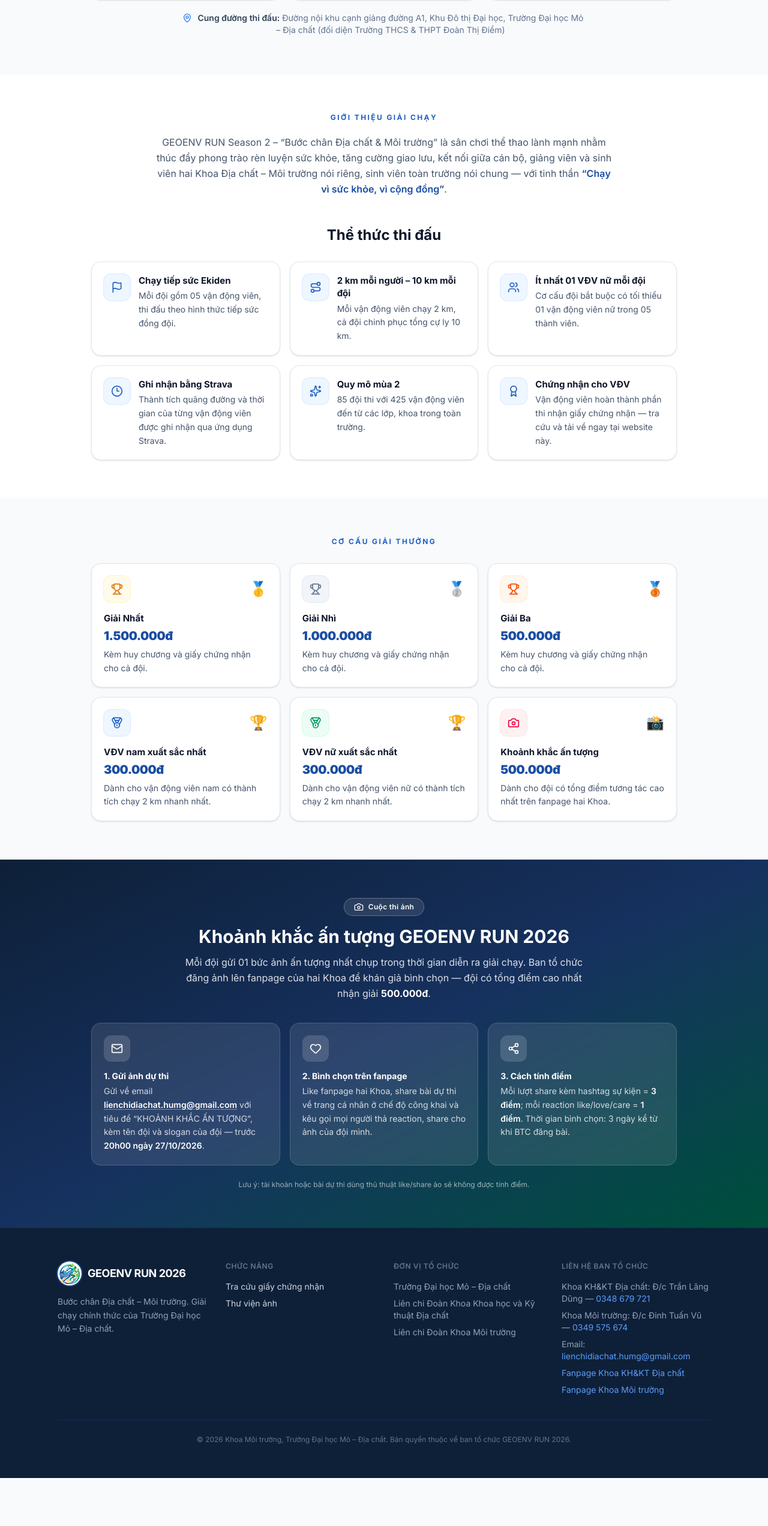
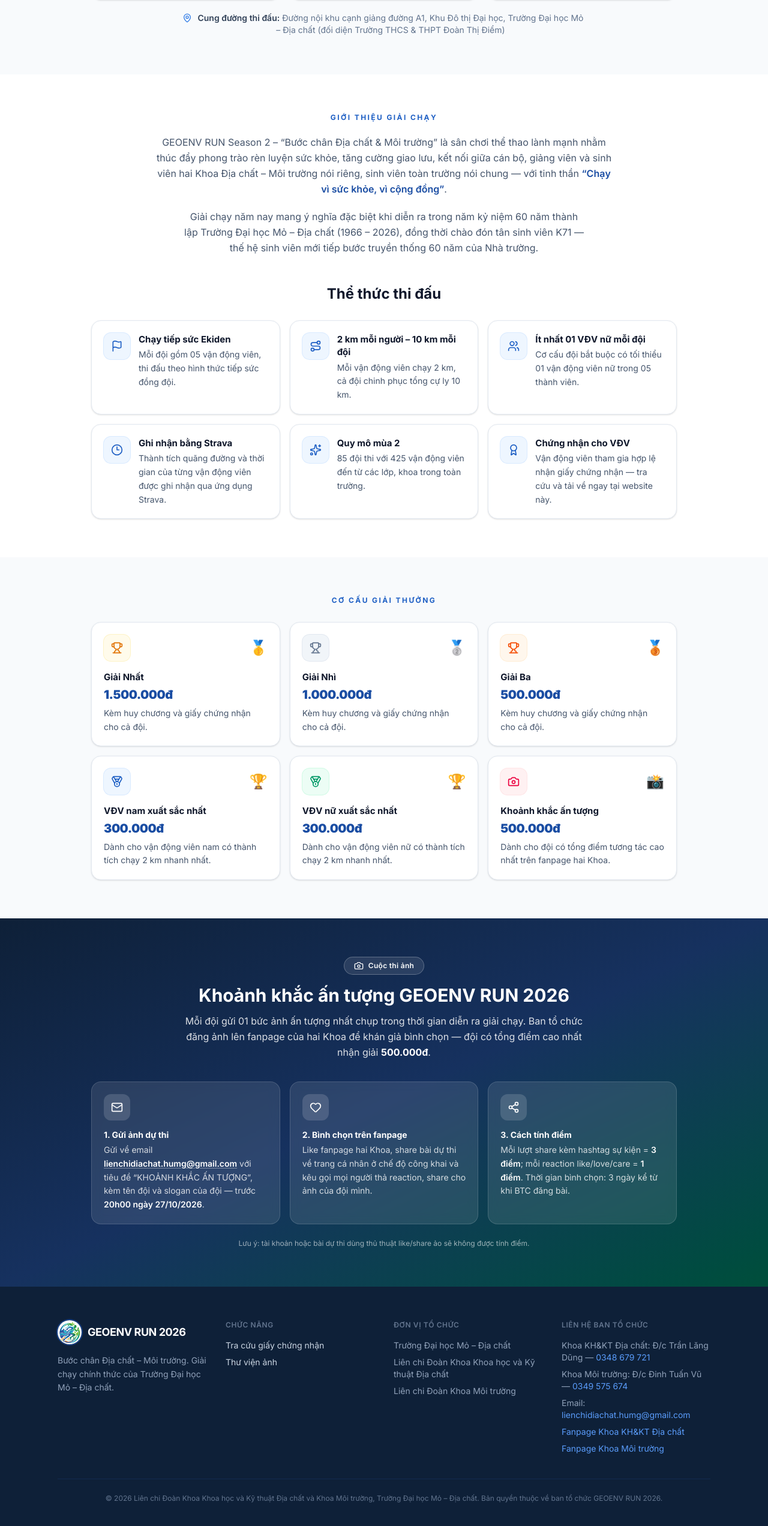
Before and after one commit to koko999-tien/geoenv-run-2026-certificates, a React (Vite) app: page / in a window 1280 px wide. Shown: the part 1600-4144 px from the top of the page at 60% size. Before the commit the page ends 4064 px from the top, so only its background shows below. Built offline with nearby package versions, Linux system fonts and the light colour scheme; no server answers.

Commit message:
Leadership review fixes: post-race countdown state, two-faculty copyright, certificate wording, 60-year meaning paragraph

```diff
--- a/src/components/Footer.tsx
+++ b/src/components/Footer.tsx
@@ -95,7 +95,8 @@
 
         <div className="mt-10 border-t border-geoenv-900/60 pt-6">
           <p className="text-center text-xs text-slate-500">
-            © 2026 Khoa Môi trường, Trường Đại học Mỏ – Địa chất. Bản quyền thuộc về ban tổ chức GEOENV RUN 2026.
+            © 2026 Liên chi Đoàn Khoa Khoa học và Kỹ thuật Địa chất và Khoa Môi trường, Trường
+            Đại học Mỏ – Địa chất. Bản quyền thuộc về ban tổ chức GEOENV RUN 2026.
           </p>
         </div>
       </div>
--- a/src/pages/Home.tsx
+++ b/src/pages/Home.tsx
@@ -69,18 +69,21 @@
     return () => clearInterval(timer);
   }, []);
 
-  const remaining = Math.max(0, new Date(target).getTime() - now);
+  const startTime = new Date(target).getTime();
+  const remaining = Math.max(0, startTime - now);
   return {
     days: Math.floor(remaining / 86400000),
     hours: Math.floor(remaining / 3600000) % 24,
     minutes: Math.floor(remaining / 60000) % 60,
     seconds: Math.floor(remaining / 1000) % 60,
     isStarted: remaining === 0,
+    /* Sau ngày thi đấu (quá 24 giờ kể từ giờ xuất phát) thì giải đã kết thúc */
+    isEnded: now >= startTime + 86400000,
   };
 }
 
 export function Home() {
-  const { days, hours, minutes, seconds, isStarted } = useCountdown(EVENT.startAt);
+  const { days, hours, minutes, seconds, isStarted, isEnded } = useCountdown(EVENT.startAt);
   const pad = (n: number) => String(n).padStart(2, '0');
 
   const countdownCells = [
@@ -166,7 +169,12 @@
 
           {/* ============ BỘ ĐẾM NGƯỢC (thẻ kính mờ trên nền ảnh) ============ */}
           <div className="mt-12">
-            {isStarted ? (
+            {isEnded ? (
+              <p className="inline-flex items-center gap-2 rounded-2xl border border-white/25 bg-white/10 px-5 py-3 text-sm font-semibold text-white backdrop-blur sm:text-base">
+                🎉 Giải chạy đã diễn ra thành công — mời bạn tra cứu giấy chứng nhận và xem ảnh
+                sự kiện!
+              </p>
+            ) : isStarted ? (
               <p className="inline-flex items-center gap-2 rounded-2xl border border-white/25 bg-white/10 px-5 py-3 text-sm font-semibold text-white backdrop-blur sm:text-base">
                 🎉 Sự kiện đang diễn ra — chúc các vận động viên về đích an toàn!
               </p>
@@ -322,6 +330,13 @@
             .
           </p>
 
+          {/* Đoạn ý nghĩa 60 năm — chỉ dùng sự kiện đã xác thực, không thêm lời phát biểu */}
+          <p className="mx-auto mt-5 max-w-2xl text-center text-sm leading-relaxed text-slate-600 sm:text-base">
+            Giải chạy năm nay mang ý nghĩa đặc biệt khi diễn ra trong năm kỷ niệm 60 năm thành
+            lập Trường Đại học Mỏ – Địa chất (1966 – 2026), đồng thời chào đón tân sinh viên K71
+            — thế hệ sinh viên mới tiếp bước truyền thống 60 năm của Nhà trường.
+          </p>
+
           <h3 className="mt-12 text-center text-2xl font-bold text-slate-900">
             Thể thức thi đấu
           </h3>
@@ -355,7 +370,7 @@
               {
                 icon: Award,
                 title: 'Chứng nhận cho VĐV',
-                text: 'Vận động viên hoàn thành phần thi nhận giấy chứng nhận — tra cứu và tải về ngay tại website này.',
+                text: 'Vận động viên tham gia hợp lệ nhận giấy chứng nhận — tra cứu và tải về ngay tại website này.',
               },
             ].map((item) => (
               <div
```
